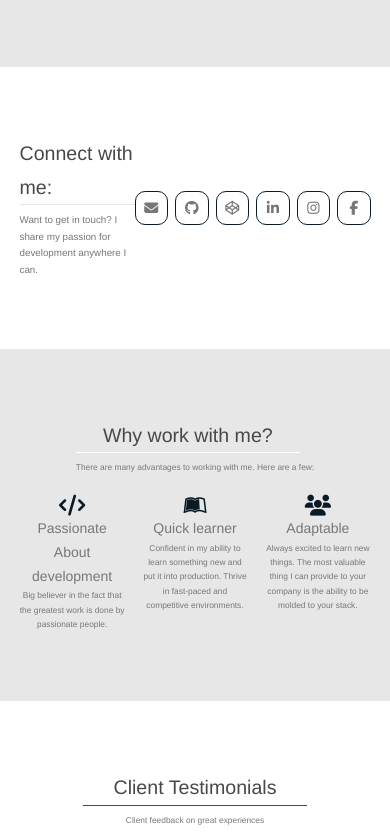
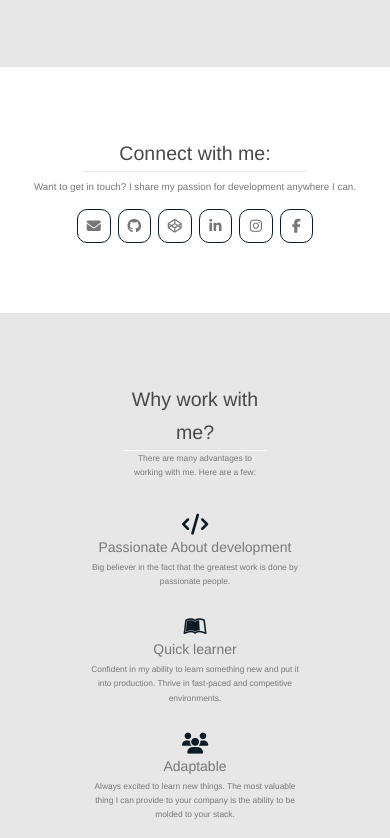
Before and after one commit to JuniorTavarez/inprogress-portfolio, a website: page index.html in a window 390 px wide. Shown: the part 4822-5660 px from the top of the page. Drawn offline with Linux system fonts and the light colour scheme.

Commit message:
pushing responsive changes

```diff
--- a/sass/abstracts/_mixins.scss
+++ b/sass/abstracts/_mixins.scss
@@ -26,7 +26,12 @@ ORDER: Base + typography > general layout + grid > page layout > components
   @if $breakpoint == tab-port {
     @media only screen and (max-width: 44em) {
       @content;
-    } //700px
+    }
+  } //704px
+  @if $breakpoint == tab-port-800 {
+    @media only screen and (max-width: 50em) {
+      @content;
+    } //800px
   }
   @if $breakpoint == tab-small {
     @media only screen and (max-width: 59.38em) {
--- a/sass/layout/_connect.scss
+++ b/sass/layout/_connect.scss
@@ -40,4 +40,33 @@
       }
     }
   }
+
+  @include responsive(tab-port-800) {
+    .wrapper {
+      display: flex;
+      justify-content: center;
+      align-items: center;
+      flex-direction: column;
+      .left-side {
+        h2 {
+          text-align: center;
+          margin: 0 auto 1rem;
+        }
+        p {
+          text-align: center;
+          margin: 1rem auto;
+        }
+      }
+      .right-side {
+        & p:not(:last-child) {
+        }
+        p {
+          text-align: center;
+          margin: 1rem auto 0;
+          i {
+          }
+        }
+      }
+    }
+  }
 }
--- a/sass/layout/_footer.scss
+++ b/sass/layout/_footer.scss
@@ -49,4 +49,51 @@
   .last {
     text-align: center;
   }
+
+  @include responsive(tab-port) {
+    .wrapper {
+      flex-direction: column;
+      .left-side {
+        text-align: center;
+        h2 {
+          font-size: $h2;
+        }
+        p {
+          font-size: $p;
+          margin: 0.5rem 0;
+        }
+        .success {
+          margin-top: 1rem;
+          display: flex;
+          flex-direction: column;
+          li {
+            font-size: 1.2rem;
+            list-style: none;
+          }
+        }
+        ul {
+          margin: 0 auto;
+          .icons {
+            a {
+              color: $color-primary;
+            }
+          }
+        }
+      }
+
+      .right-side {
+        flex: 1 1 100%;
+        text-align: center;
+        h2 {
+          margin: 1rem 0 0;
+        }
+        p {
+          margin: 0rem;
+        }
+      }
+    }
+    .last {
+      text-align: center;
+    }
+  }
 }
--- a/sass/layout/_technological-skills.scss
+++ b/sass/layout/_technological-skills.scss
@@ -25,10 +25,10 @@
       flex: 0 0 100%;
       display: flex;
       flex-wrap: wrap;
-      justify-content: center;
       margin-top: 1rem;
+      justify-content: space-between;
       p {
-        flex: 0 1 32%;
+        flex: 0 1 33%;
         text-align: center;
         font-size: $p;
         background: $color-secondary-dark;
@@ -42,23 +42,6 @@
         &:not(:last-child) {
           margin-right: 0.1rem;
         }
-      }
-    }
-    .html {
-      flex: 0 0 100%;
-      display: flex;
-      flex-wrap: wrap;
-      justify-content: space-between;
-      margin-top: 1rem;
-      p {
-        flex: 0 1 33%;
-        text-align: center;
-        font-size: $p;
-        background: $color-secondary-dark;
-        border: 0.1rem solid $color-secondary-dark;
-        border-radius: 0.3rem;
-        padding: 0.5rem 0;
-        color: $color-white;
       }
     }
     .sass {
@@ -134,4 +117,8 @@
       }
     }
   }
+
+  // phone 520px
+  @include responsive(phone) {
+  }
 }
--- a/sass/layout/_why-work-with-me.scss
+++ b/sass/layout/_why-work-with-me.scss
@@ -48,4 +48,46 @@
       }
     }
   }
+
+  @include responsive(tab-port) {
+    .wrapper {
+      .top {
+        h2 {
+          max-width: 60%;
+          margin: 0 auto;
+        }
+        p {
+          max-width: 60%;
+          margin: 0 auto;
+        }
+      }
+      .info-section {
+        margin-top: 3rem;
+        display: flex;
+        flex-direction: column;
+        align-items: center;
+
+        .card {
+          margin: 2rem 0;
+          max-width: 60%;
+
+          justify-content: center;
+
+          div {
+            i {
+              font-size: 3rem;
+              color: $color-secondary-dark;
+            }
+          }
+          h3 {
+            font-size: 2rem;
+            font-weight: 100;
+          }
+          p {
+            font-size: 1.2rem;
+          }
+        }
+      }
+    }
+  }
 }
```
Also changed, not shown: css/style.css.
